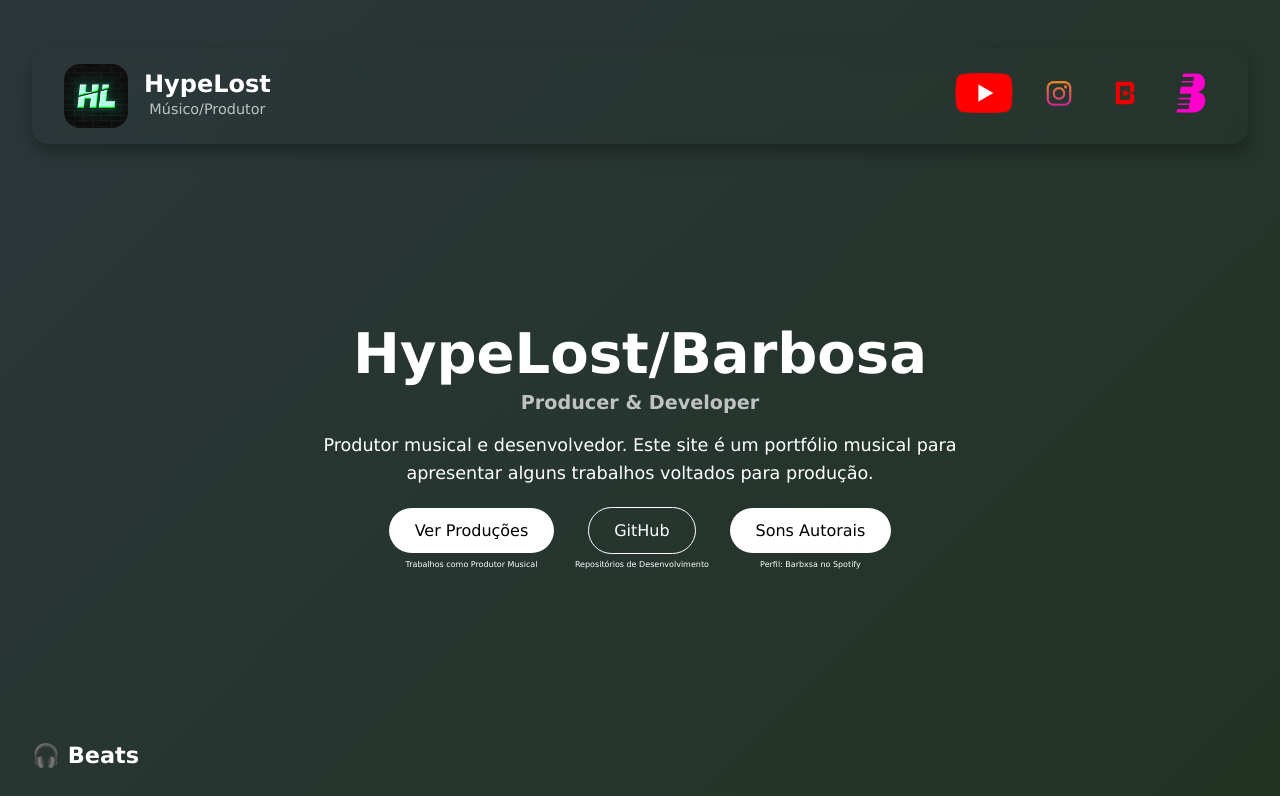
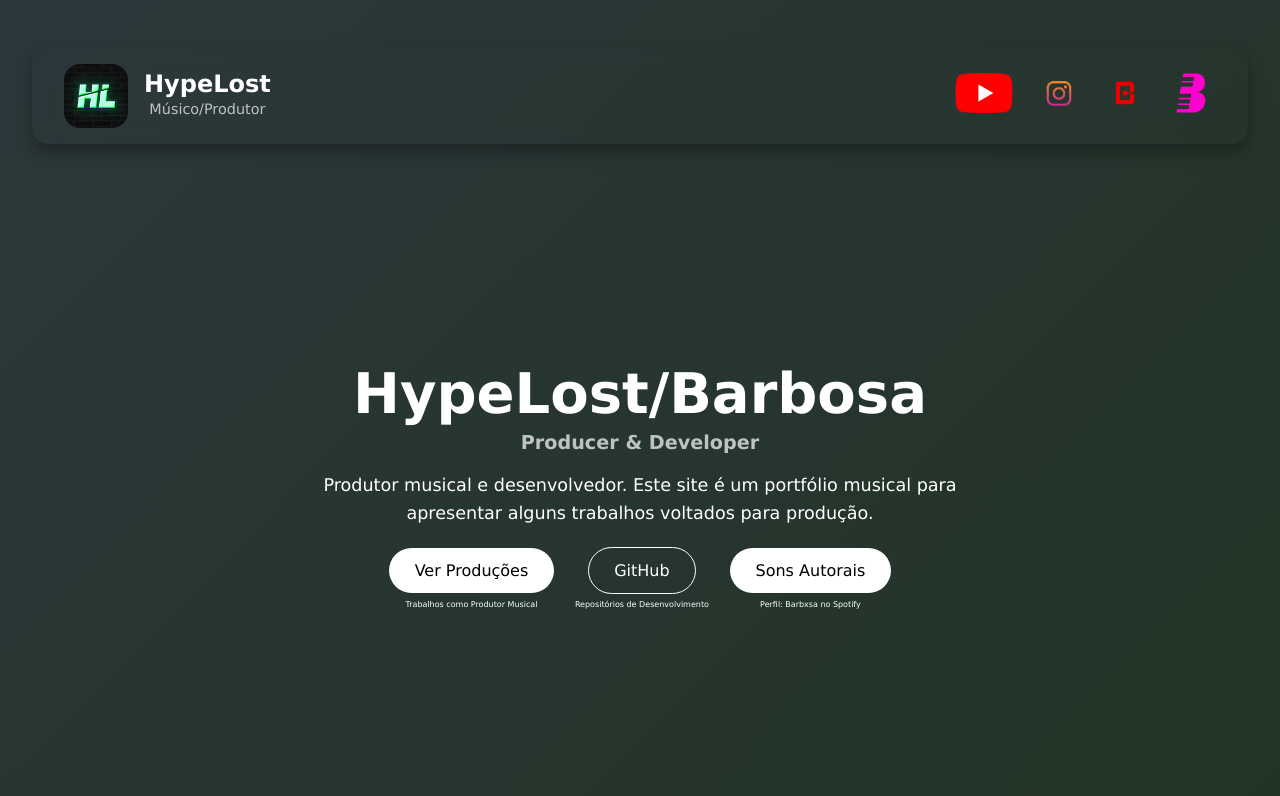
Before and after one commit to dbarbosadavid/Portfolio-HypeLost, a React (Vite) app: page / in a window 1280 px wide. Shown: the top 796 px of the page. Built offline with nearby package versions, Linux system fonts and the light colour scheme.

Commit message:
Update min-height of inicial-page to 80vh for improved layout

```diff
--- a/src/styles/InicialPage.css
+++ b/src/styles/InicialPage.css
@@ -1,5 +1,5 @@
 .inicial-page {
-  min-height: 70vh;
+  min-height: 80vh;
   display: flex;
   align-items: center;
   justify-content: center;
@@ -24,6 +24,7 @@
 }
 
 .inicial-page p {
+  width: 100%;
   font-size: 1.1rem;
   line-height: 1.6;
   margin-bottom: 2rem;
```
